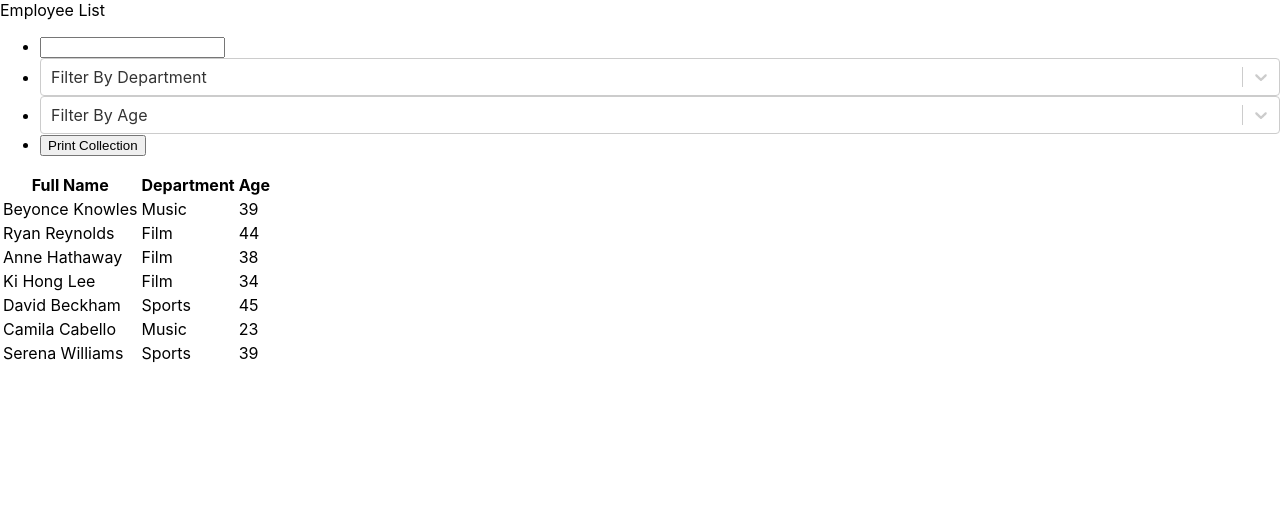
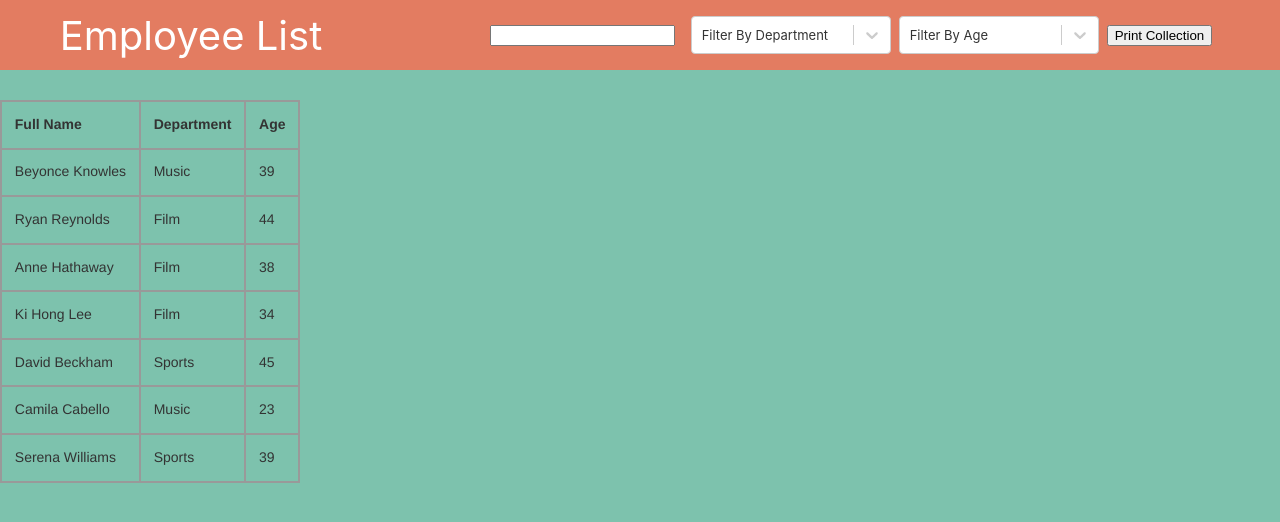
Before and after one commit to RahulJung/prescreening-assignment, a React (Create React App) app: page / in a window 1280 px wide. Shown: the top 522 px of the page. Built offline with nearby package versions, Linux system fonts and the light colour scheme.

Commit message:
- Add CSS

```diff
--- a/src/styles/App.css
+++ b/src/styles/App.css
@@ -0,0 +1,96 @@
+body {
+  margin: 0;
+  font-family: -apple-system, BlinkMacSystemFont, "Segoe UI", "Roboto", "Oxygen",
+    "Ubuntu", "Cantarell", "Fira Sans", "Droid Sans", "Helvetica Neue",
+    sans-serif;
+  -webkit-font-smoothing: antialiased;
+  -moz-osx-font-smoothing: grayscale;
+  background-color: rgb(125, 194, 173);
+}
+
+code {
+  font-family: source-code-pro, Menlo, Monaco, Consolas, "Courier New",
+    monospace;
+}
+
+li {
+  list-style-type: none;
+}
+
+table {
+  border-collapse: collapse;
+}
+
+td,
+th {
+  border: 2px solid #999;
+  padding: 0.8rem;
+  text-align: left;
+}
+
+.container {
+  box-sizing: border-box;
+  display: flex;
+  flex-direction: row;
+  flex-wrap: wrap;
+  justify-content: space-around;
+  flex: 0 1 auto;
+  align-items: center;
+}
+.navBar {
+  display: flex;
+  flex-direction: row;
+  flex: 0 1 auto;
+  align-items: center;
+  justify-content: space-around;
+  background-color: rgb(227, 124, 97);
+  width: 100%;
+}
+
+.logo {
+  color: white;
+  font-size: 40px;
+  font-weight: 400;
+  justify-content: space-around;
+}
+
+.links {
+  display: flex;
+}
+.item {
+  padding: 8px;
+  padding-right: 0px;
+  justify-content: center;
+  margin-right: 0.5em;
+  border-radius: 0.3em;
+}
+
+.filter {
+  width: 200px;
+  justify-content: center;
+  padding-left: 8px;
+  border-radius: 0.3em;
+  color: rgb(42, 186, 221);
+  font-size: 13px;
+  font-weight: 400;
+}
+
+.btnContainers {
+  justify-content: center;
+  display: flex;
+  flex-direction: row;
+
+  -webkit-box-flex: 1;
+  flex-wrap: wrap;
+  flex: 0 0 auto;
+}
+.review {
+  margin-top: 30px;
+  margin-bottom: 30px;
+  text-align: center;
+  font-size: 14px;
+  line-height: 1.4285;
+  color: rgb(51, 51, 51);
+  font-family: Targetica, "Helvetica Neue", Helvetica, Arial, sans-serif;
+  display: block;
+}
```
